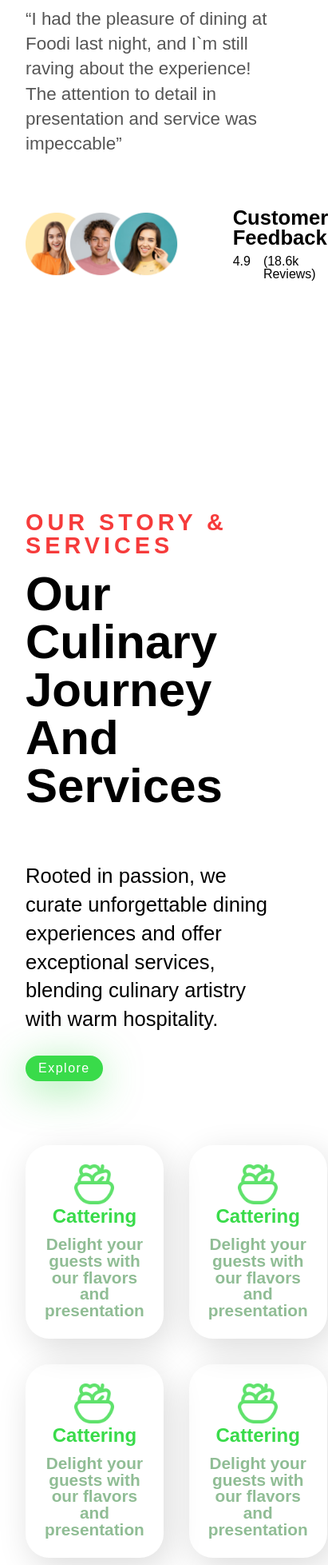
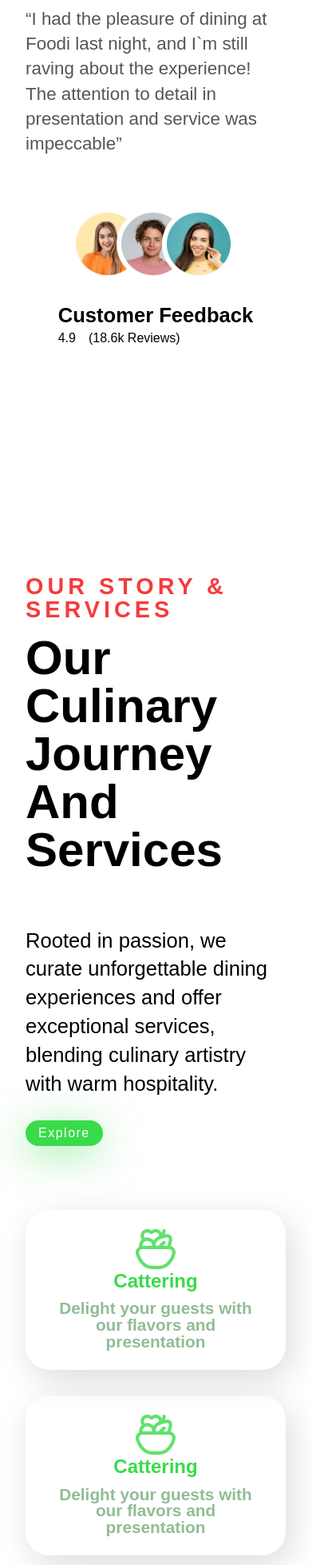
Before and after one commit to Navi003/sushi, a Next.js app: page / in a window 390 px wide. Shown: the part 6059-8016 px from the top of the page at 80% size, 411 px wide, since content can reach past the window. Built offline with nearby package versions, Linux system fonts and the light colour scheme.

Commit message:
added more responsivness

```diff
--- a/components/main/OurStory.module.css
+++ b/components/main/OurStory.module.css
@@ -32,3 +32,8 @@
     gap: 5rem;
   }
 }
+@media only screen and (max-width: 760px) {
+  .storyCardContainer {
+    grid-template-columns: 1fr;
+  }
+}
--- a/components/main/Testimonial.module.css
+++ b/components/main/Testimonial.module.css
@@ -70,4 +70,8 @@
     width: 100%;
     object-fit: contain;
   }
+  .customerFeedbackContainer {
+    flex-direction: column;
+    gap: 2rem;
+  }
 }
```
